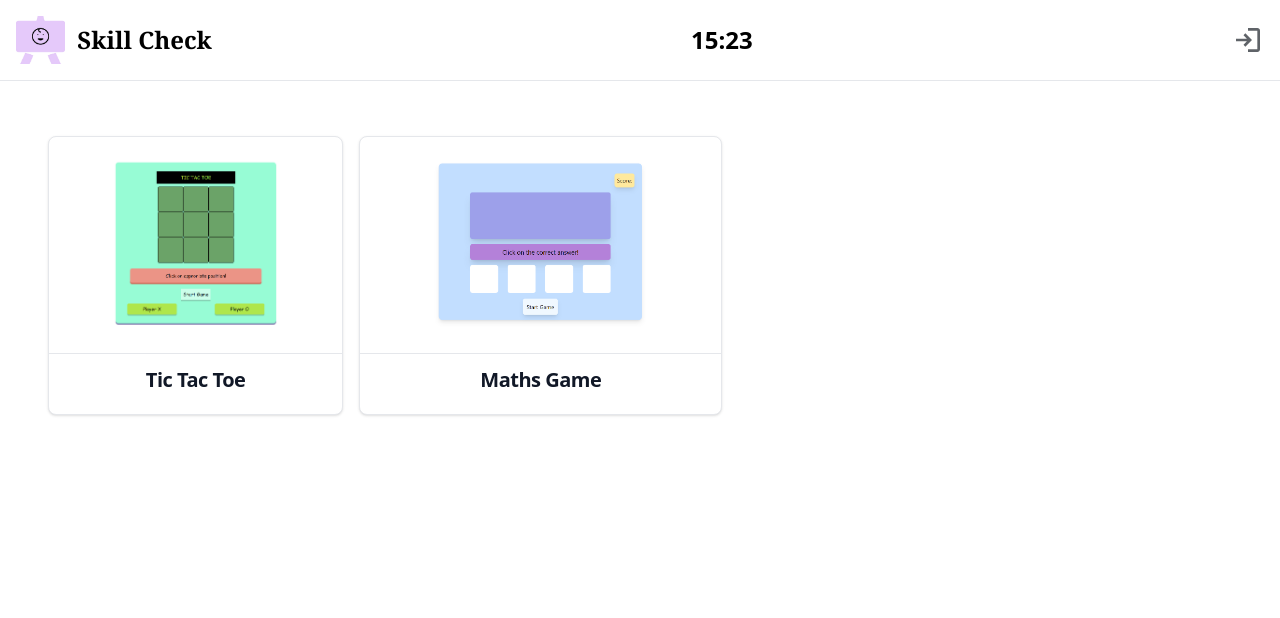
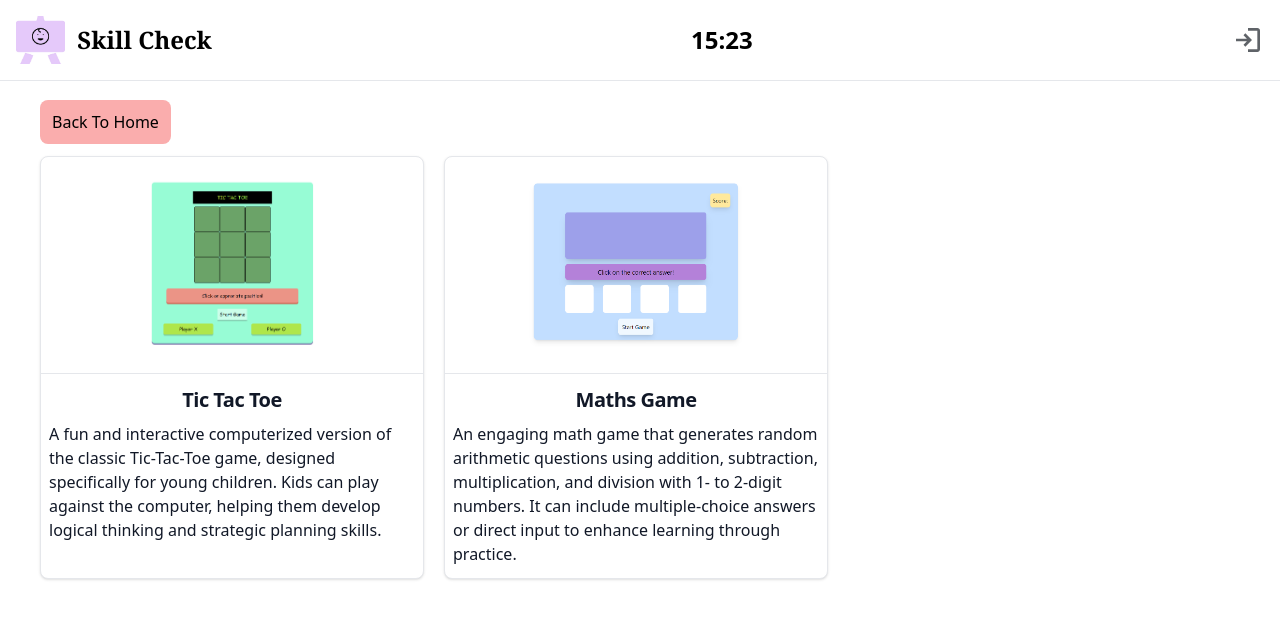
Before and after one commit to Nikamsamiksha/Skill-Check, a React (Create React App) app: page /games in a window 1280 px wide. Shown: the top 618 px of the page. Built offline with nearby package versions, Linux system fonts and the light colour scheme; no server answers.

Commit message:
refactor: Added back button for navigation

```diff
--- a/src/pages/essays/Essays.js
+++ b/src/pages/essays/Essays.js
@@ -2,6 +2,7 @@ import React, { useState } from 'react'
 import useEssays from '../../hooks/useEssays';
 import { Essay } from './components/Essay';
 import { EssayPills } from './components/EssayPills';
+import { Link } from 'react-router-dom';
 
 export const Essays = () => {
     const { loading, error, essays } = useEssays();
@@ -24,6 +25,13 @@ export const Essays = () => {
 
     return (
         <main className='pt-5 lg:pt-10'>
+            <Link to={`/`}>
+                <button
+                    className="lg:mt-5 bg-primary-100 px-3 py-2.5 rounded-lg my-3"
+                >
+                    Back To Home
+                </button>
+            </Link>
             <div className="px-5 lg:px-0 lg:pt-5">
                 {
                     <EssayPills currentEssay={currentEssay} setCurrentEssay={setCurrentEssay} />
--- a/src/pages/games/Games.js
+++ b/src/pages/games/Games.js
@@ -6,8 +6,15 @@ import maths_game from '../../assets/maths-game.png';
 export const Games = () => {
     return (
         <main className='mt-80'>
-            <div className='lg:mt-32 flex flex-col lg:flex-row px-5 lg:px-0'>
-                <div className="max-w-sm bg-white border border-gray-200 rounded-lg shadow dark:bg-gray-800 dark:border-gray-700 m-2">
+            <Link to={`/`}>
+                <button
+                    className="lg:mt-5 bg-primary-100 px-3 py-2.5 rounded-lg my-3"
+                >
+                    Back To Home
+                </button>
+            </Link>
+            <div className='flex flex-col lg:flex-row px-5 lg:px-0 justify-start space-x-5'>
+                <div className="max-w-sm bg-white border border-gray-200 rounded-lg shadow dark:bg-gray-800 dark:border-gray-700">
                     <Link to="/tic-tac-toe" className='flex justify-center'>
                         <img
                             className="rounded-t-lg h-32 lg:h-44 m-5"
@@ -17,12 +24,16 @@ export const Games = () => {
                     </Link>
                     <hr />
                     <div className="p-2 py-3">
-                        <Link to="//tic-tac-toe">
+                        <Link to="/tic-tac-toe">
                             <h5 className="mb-2 text-xl text-center font-bold tracking-tight text-gray-900 dark:text-white">Tic Tac Toe</h5>
+                            <p className='text-md text-gray-900'>
+                                A fun and interactive computerized version of the classic Tic-Tac-Toe game, designed specifically for young children. Kids can play against the computer, helping them develop logical thinking and strategic planning skills.
+                            </p>
                         </Link>
+
                     </div>
                 </div>
-                <div className="max-w-sm bg-white border border-gray-200 rounded-lg shadow dark:bg-gray-800 dark:border-gray-700 m-2">
+                <div className="max-w-sm bg-white border border-gray-200 rounded-lg shadow dark:bg-gray-800 dark:border-gray-700">
                     <Link to="/maths-game" className='flex justify-center'>
                         <img
                             className="rounded-t-lg h-32 lg:h-44 m-5"
@@ -30,11 +41,14 @@ export const Games = () => {
                             alt="Maths Game"
                         />
                     </Link>
-                    <hr className=''/>
+                    <hr />
                     <div className="p-2 py-3">
                         <Link to="/maths-game">
                             <h5 className="mb-2 text-xl text-center font-bold tracking-tight text-gray-900 dark:text-white">Maths Game</h5>
                         </Link>
+                        <p className='text-md text-gray-900'>
+                            An engaging math game that generates random arithmetic questions using addition, subtraction, multiplication, and division with 1- to 2-digit numbers. It can include multiple-choice answers or direct input to enhance learning through practice.
+                        </p>
                     </div>
                 </div>
             </div>
```
